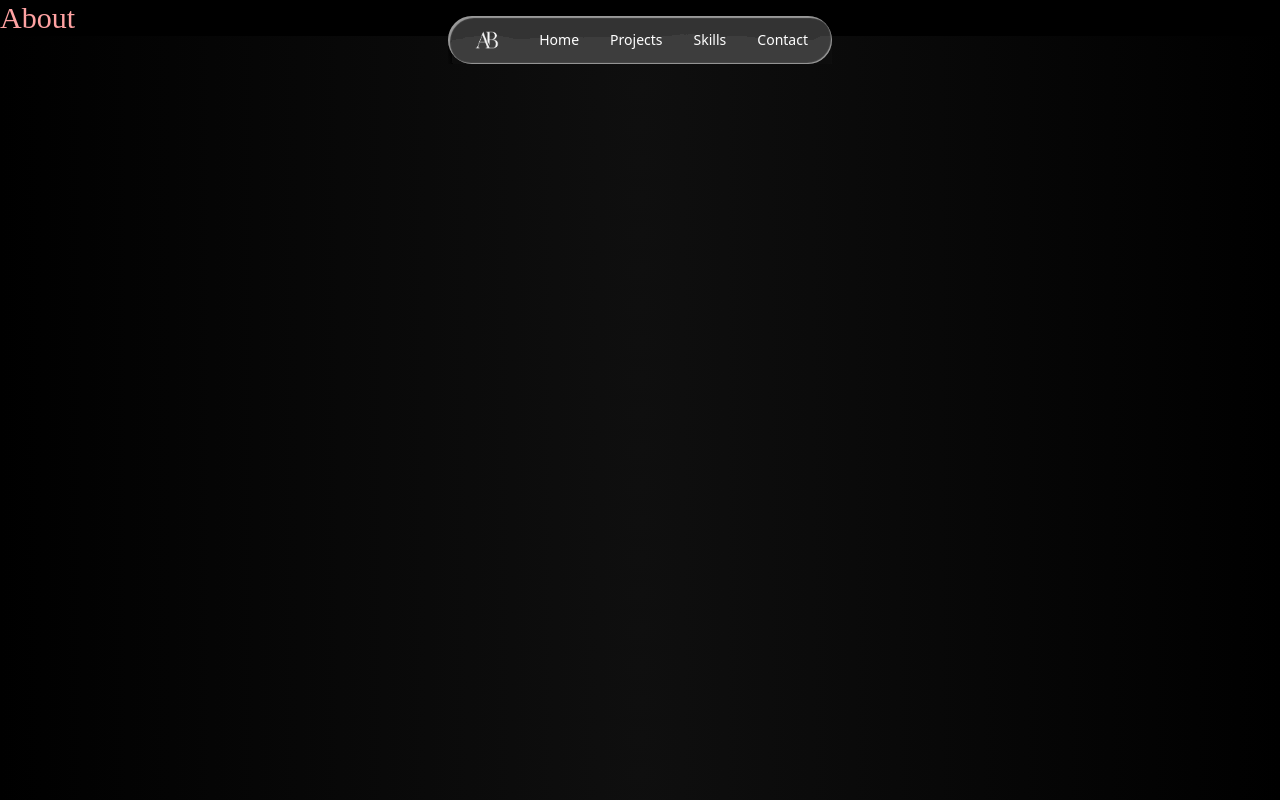
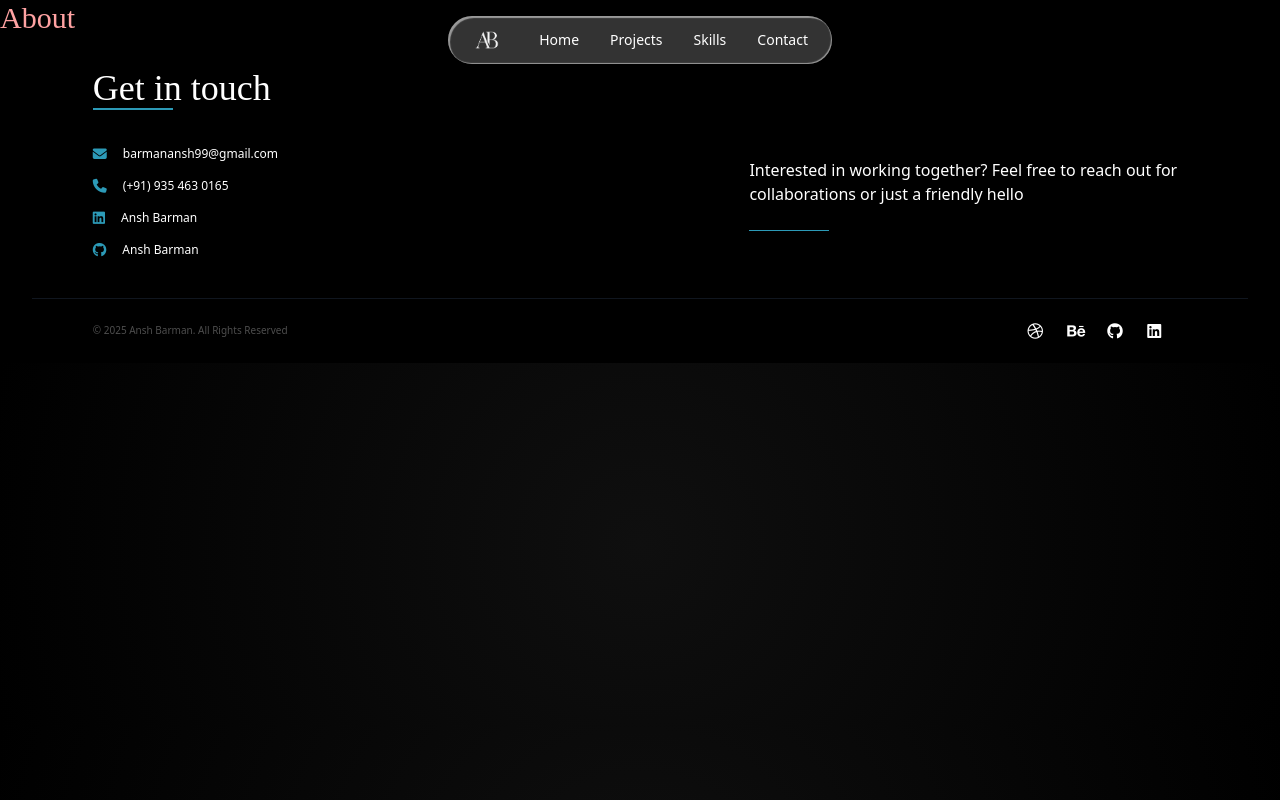
Before and after one commit to ansh-barman/ansh-portfolio-2025, a Next.js app: page /about in a window 1280 px wide. Built offline with nearby package versions, Linux system fonts and the light colour scheme; a web font is replaced by a local one.

Commit message:
footer + finishing touches

```diff
--- /dev/null
+++ b/app/components/footer.tsx
@@ -0,0 +1,48 @@
+'use client';
+import Link from 'next/link';
+import React from 'react'
+
+export default function Footer() {
+  return (
+    <section className='px-8 mt-8'>
+      <div className='md:w-[90%] md:mx-auto'>
+        <h1 className='text-4xl font-heading text-white'>Get in touch</h1>
+        <hr className='text-[#2c9ab7] w-20 border-[1px]' />
+      </div>
+      <div className='md:w-[90%] md:mx-auto flex items-center justify-between'>
+        <div className='my-5'>
+          <div className='flex items-center justify-start gap-4 mt-4 text-white'>
+            <i className="fa-solid fa-envelope text-[#2c9ab7] text-sm"></i>
+            <Link className='text-xs' target='blank' href='mailto:barmanansh99@gmail.com'>barmanansh99@gmail.com</Link>
+          </div>
+          <div className='flex items-center justify-start gap-4 mt-4 text-white'>
+            <i className="fa-solid fa-phone text-[#2c9ab7] text-sm"></i>
+            <p className='text-xs'>(+91) 935 463 0165</p>
+          </div>
+          <div className='flex items-center justify-start gap-4 mt-4 text-white'>
+            <i className="fa-brands fa-linkedin text-[#2c9ab7] text-sm"></i>
+            <Link className='text-xs' target='blank' href='https://www.linkedin.com/in/ansh-barman-6159201ba'>Ansh Barman</Link>
+          </div>
+          <div className='flex items-center justify-start gap-4 mt-4 text-white'>
+            <i className="fa-brands fa-github text-[#2c9ab7] text-sm"></i>
+            <Link className='text-xs' target='blank' href='https://github.com/ansh-barman'>Ansh Barman</Link>
+          </div>
+        </div>
+        <div className='hidden md:block md:w-[40%]'>
+            <p className='md:mb-6'>Interested in working together? Feel free to reach out for collaborations or just a friendly hello</p>
+            <hr className='text-[#2c9ab7] w-20' />
+        </div>
+      </div>
+      <hr className='my-5 text-gray-800 opacity-55' />
+      <div className='md:flex md:w-[90%] md:mx-auto items-start justify-between'>
+        <p className='text-[10px] text-center opacity-30 mt-1'>© 2025 Ansh Barman. All Rights Reserved</p>
+        <div className='my-4 flex items-center justify-center md:my-0'>
+          <Link href="/"><i className="hover:text-[#2c9ab7] fa-brands fa-dribbble text-white w-8 h-8 md:w-10 md:h-10"></i></Link>
+          <Link href="/"><i className="hover:text-[#2c9ab7] fa-brands fa-behance text-white w-8 h-8 md:w-10 md:h-10"></i></Link>
+          <Link href="/"><i className="hover:text-[#2c9ab7] fa-brands fa-github text-white w-8 h-8 md:w-10 md:h-10"></i></Link>
+          <Link href="/"><i className="hover:text-[#2c9ab7] fa-brands fa-linkedin text-white w-8 h-8 md:w-10 md:h-10"></i></Link>
+        </div>
+      </div>
+    </section>
+  )
+}
--- a/app/components/navbar.tsx
+++ b/app/components/navbar.tsx
@@ -4,40 +4,14 @@ import Image from 'next/image';
 import Link from 'next/link';
 
 export default function Navbar() {
-  // const [isOnAnyLightZone, setIsOnAnyLightZone] = useState(false);
 
-// useEffect(() => {
-//   const checkOverlap = () => {
-//     const navbar = document.getElementById('navbar');
-//     const lightZones = document.querySelectorAll('.light-zone');
-
-//     if (!navbar || lightZones.length === 0) return;
-
-//     const navRect = navbar.getBoundingClientRect();
-//     let isOverlapping = false;
-
-//     lightZones.forEach((zone) => {
-//       const zoneRect = zone.getBoundingClientRect();
-
-//       const overlap =
-//         navRect.top < zoneRect.bottom &&
-//         navRect.bottom > zoneRect.top;
-
-//       if (overlap) isOverlapping = true;
-//     });
-
-//     setIsOnAnyLightZone(isOverlapping);
-//   };
-
-//   window.addEventListener('scroll', checkOverlap);
-//   window.addEventListener('resize', checkOverlap);
-//   checkOverlap();
-
-//   return () => {
-//     window.removeEventListener('scroll', checkOverlap);
-//     window.removeEventListener('resize', checkOverlap);
-//   };
-// }, []);
+  const scrollToSection = (id: string, offset: number = 120) => {
+    const el = document.getElementById(id);
+    if (el) {
+      const y = el.getBoundingClientRect().top + window.scrollY - offset;
+      window.scrollTo({ top: y, behavior: 'smooth' });
+    }
+  };
 
   return (
     <nav id="navbar"
@@ -71,7 +45,7 @@ export default function Navbar() {
           </li>
           <li className="hover:opacity-70 cursor-pointer">
             {/* <Link className={`font-normal  ${isOnAnyLightZone ? 'text-[#464646]' : 'text-white'}`} href="/">Skills</Link> */}
-            <Link className={`font-normal  text-white`} href="/">Skills</Link>
+            <Link className={`font-normal  text-white`} href="#skills" onClick={(e) => { e.preventDefault(); scrollToSection('skills', 120);}}>Skills</Link>
           </li>
           <li className="hover:opacity-70 cursor-pointer">
             {/* <Link className={`font-normal  ${isOnAnyLightZone ? 'text-[#464646]' : 'text-white'}`} href="/">Contact</Link> */}
--- a/app/globals.css
+++ b/app/globals.css
@@ -24,11 +24,9 @@
   }
 }
 
- /* {
-  background: #0e0e0e; or any matching dark tone
-  margin: 0;
-  padding: 0;
-} */
+*{
+  scroll-behavior: smooth;
+}
 
 html {
   background: radial-gradient(circle at center, #0f0f0f, #000);
--- a/app/layout.tsx
+++ b/app/layout.tsx
@@ -2,6 +2,7 @@ import type { Metadata } from "next";
 import "./globals.css";
 // import Link from "next/link";
 import Navbar from "./components/navbar";
+import Footer from "./components/footer";
 
 export const metadata: Metadata = {
   title: "Create Next App",
@@ -33,6 +34,7 @@ export default function RootLayout({
             <feDisplacementMap in2="turbulence" in="SourceGraphic" scale="8" xChannelSelector="R" yChannelSelector="G" />
           </filter>
         </svg>
+        <Footer />
       </body>
     </html>
   );
```
Also changed, not shown: app/page.tsx (+5 -1 lines), public/icons/wireframing.png (added).
